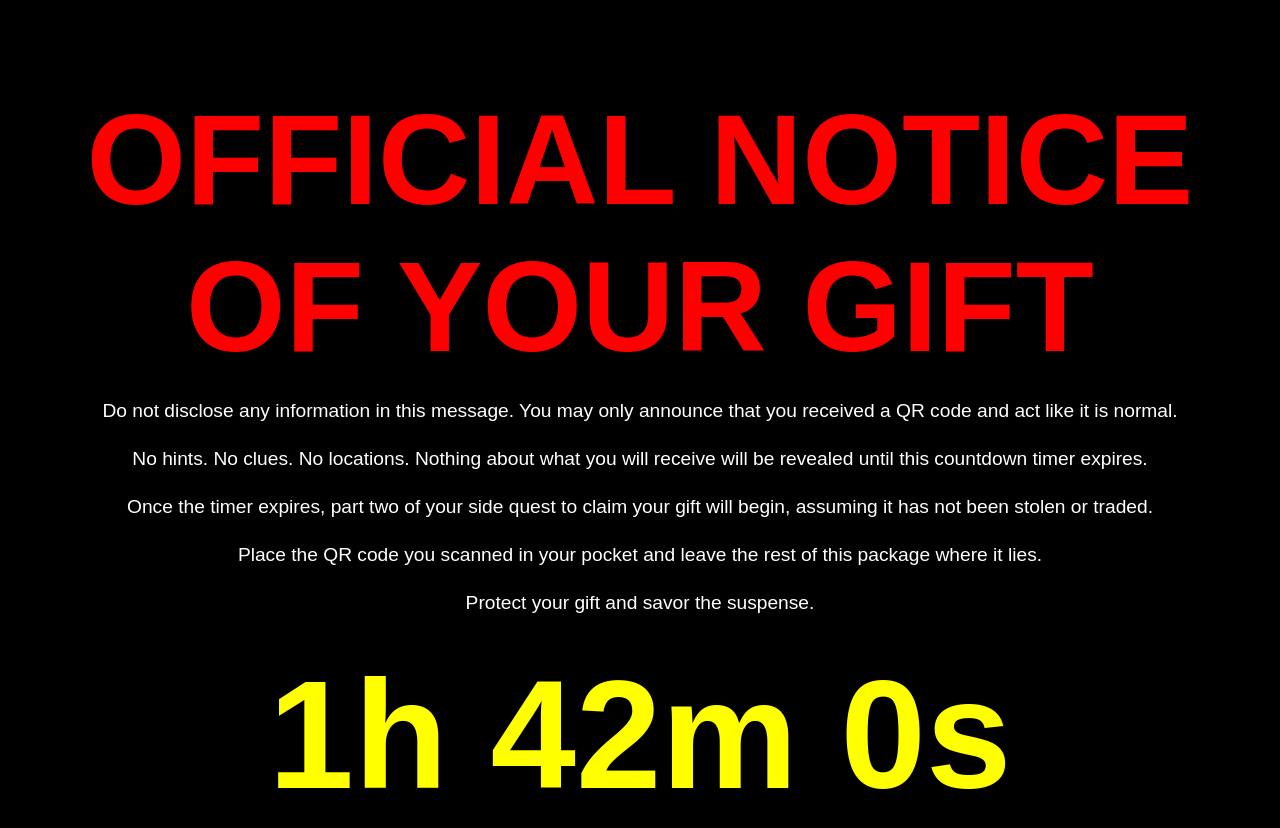
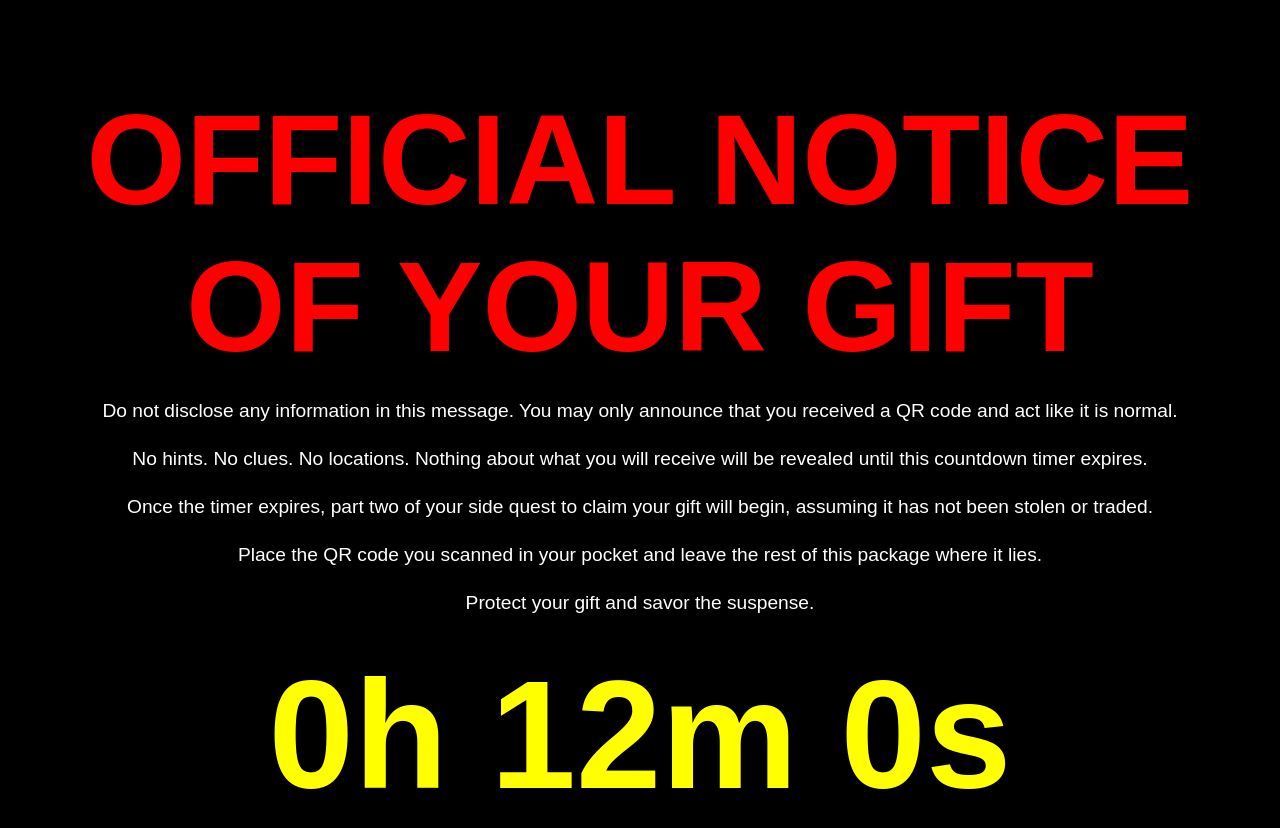
Before and after one commit to StealthyGundam/Project-B, a plain HTML site: page index.html in a window 1280 px wide. Drawn offline with Linux system fonts and the light colour scheme.

Commit message:
Update index.html

```diff
--- a/index.html
+++ b/index.html
@@ -59,7 +59,7 @@
 
 <script>
   // CET = UTC+1
-  const revealTimeCET = new Date(Date.UTC(2025, 11, 19, 20, 0, 0)).getTime();
+  const revealTimeCET = new Date(Date.UTC(2025, 11, 19, 18, 30, 0)).getTime();
 
   const countdownElement = document.getElementById("countdown");
   const contentElement = document.getElementById("content");
```
